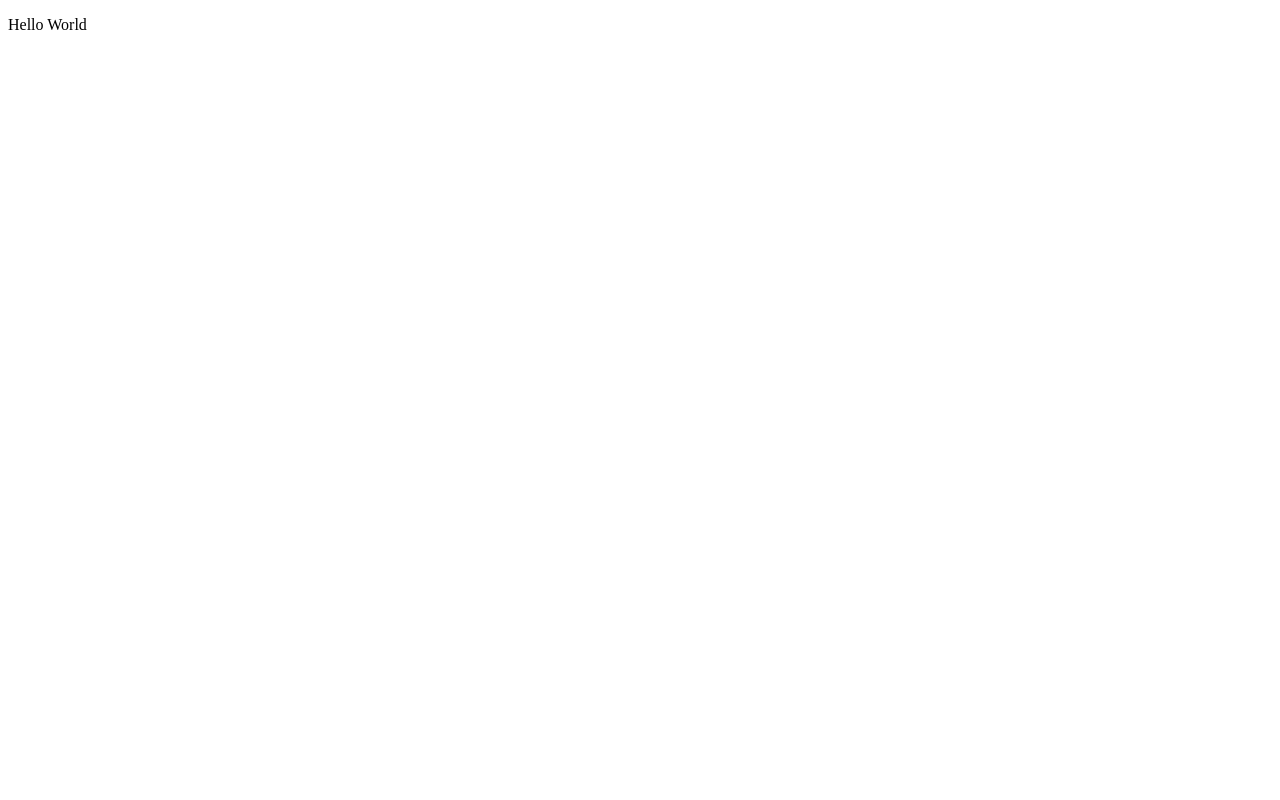
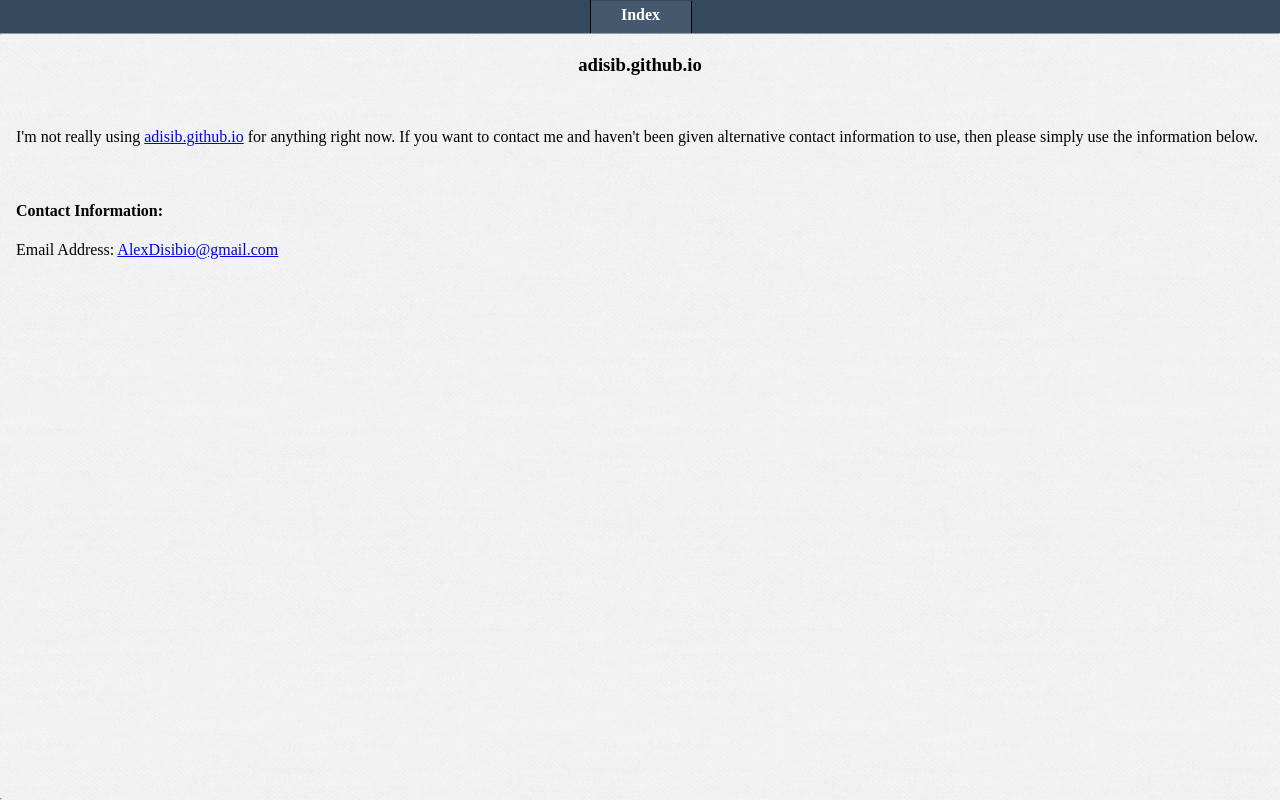
Before and after one commit to adisib/adisib.github.io, a plain HTML site: page index.html in a window 1280 px wide. Drawn offline with Linux system fonts and the light colour scheme.

Commit message:
Update page

```diff
--- /dev/null
+++ b/css/global.css
@@ -0,0 +1,120 @@
+
+/* General structure for right now is tags before ids before classes */
+/* Ordered from outermost to innermost, such as body tag before hr tag, or page-container id before nav-items id */
+
+html
+{
+    margin: 0px;
+    padding: 0px;
+
+    border: 0px;
+}
+
+body
+{
+    /* TODO: Choose font */
+    margin: 0px;
+    padding: 0px;
+
+    border: 0px;
+}
+
+noscript
+{
+    font-weight: bold;
+}
+
+hr
+{
+    margin: 0px;
+    padding: 0px;
+}
+
+#page-container
+{
+    position: relative;
+    min-height: 100vh;
+    width: 100%;
+    height: 100%;
+    padding: 0px;
+
+    background: url(/img/45-degree-fabric-light-compressed.png) #fbfbfb;
+}
+
+#content
+{
+    margin: 16px;
+    width: calc(100% - 32px); /* 32 from margin */
+    height: calc(100% - 92px); /* 60px for footer and 32 from padding */
+}
+
+#nav
+{
+    background-color: #34495e;
+}
+
+#nav-items
+{
+    margin-left: auto;
+    margin-right: auto;
+    width: 100px;
+    height: 32px;
+    padding-top: 1px;
+
+    border-left: 1px solid black;
+}
+
+#footer
+{
+    position: absolute;
+    bottom: 0px;
+    max-height: 60px;
+}
+
+.nav-item
+{
+    display: inline-block;
+    width: 100px;
+    height: 32px;
+
+    overflow: hidden;
+    text-align: center;
+
+    border-right: 1px solid black;
+}
+
+.nav-item > a
+{
+    display: inline-block;
+    width: 100%;
+    height: 100%;
+    padding-top: 5px;
+
+    overflow: hidden;
+    text-decoration: none;
+    font-weight: bold;
+
+    background-color: #44596e;
+    color: white;
+}
+
+.nav-item:hover > a
+{
+    background-color: #52697d;
+    color: white;
+}
+
+.active-tab
+{
+    display: block;
+}
+
+.inactive-tab
+{
+    display: none;
+}
+
+.hidden
+{
+    display: none;
+}
--- /dev/null
+++ b/css/min/global.css
@@ -0,0 +1 @@
+body,hr,html{margin:0;padding:0}.nav-item,.nav-item>a{display:inline-block;overflow:hidden}.nav-item>a,noscript{font-weight:700}body,html{border:0}#page-container{position:relative;min-height:100vh;width:100%;height:100%;padding:0;background:url(/img/45-degree-fabric-light-compressed.png) #fbfbfb}#content{margin:16px;width:calc(100% - 32px);height:calc(100% - 92px)}#nav-items,.nav-item{width:100px;height:32px}#nav{background-color:#34495e}#nav-items{margin-left:auto;margin-right:auto;padding-top:1px;border-left:1px solid #000}#footer{position:absolute;bottom:0;max-height:60px}.nav-item{text-align:center;border-right:1px solid #000}.nav-item>a{width:100%;height:100%;padding-top:5px;text-decoration:none;background-color:#44596e;color:#fff}.nav-item:hover>a{background-color:#52697d;color:#fff}.active-tab{display:block}.hidden,.inactive-tab{display:none}
--- a/index.html
+++ b/index.html
@@ -1,19 +1,66 @@
 <!DOCTYPE html>
 <html lang="en-US">
 
+<!-- Hello, to whomever decided they would be interested in this source code for some reason. -->
+
 <head>
 
-<meta charset="UTF-8" />
+    <meta charset="UTF-8" />
 
-<title></title>
+    <title> Index </title>
+
+    <link rel="stylesheet" href="css/min/global.css" type="text/css" />
+
+    <style>
+        h3
+        {
+            text-align: center;
+        }
+    </style>
+
+    <script src="js/min/global.js" async></script>
 
 </head>
 
 <body>
 
-<p>
-    Hello World
-</p>
+<div id="page-container">
+
+
+    <div id="nav">
+        <nav id="nav-items">
+            <span class="nav-item"> <a href="index.html"> Index </a> </span>
+        </nav>
+
+        <hr />
+    </div>
+
+    <div id="page" class="tabbed-page active-tab">
+        <noscript> </noscript>
+        <div id="content">
+
+            <h3> adisib.github.io </h3>
+
+            <br />
+
+            <p> I'm not really using <a href="index.html">adisib.github.io</a> for anything right now. If you want to contact me and haven't been given alternative contact information to use, then please simply use the information below. </p>
+
+            <br />
+
+            <h4> Contact Information: </h4>
+
+            <p> Email Address: <a href="mailto:alexdisibio@gmail.com" target="_blank">AlexDisibio@gmail.com</a> </p>
+
+         </div>
+
+    </div>
+
+    <div id="footer">
+        <hr />
+        <span> </span>
+    </div>
+
+</div>
 
 </body>
 
--- /dev/null
+++ b/js/global.js
@@ -0,0 +1,3 @@
+
+"use strict";
+let win = window, doc = document;
--- /dev/null
+++ b/js/min/global.js
@@ -0,0 +1,2 @@
+"use strict";
+let w=window, d=document;
```
Also changed, not shown: jstest.html (added, +118 -0 lines), template.html (added, +45 -0 lines), img/45-degree-fabric-light-compressed.png (added).
